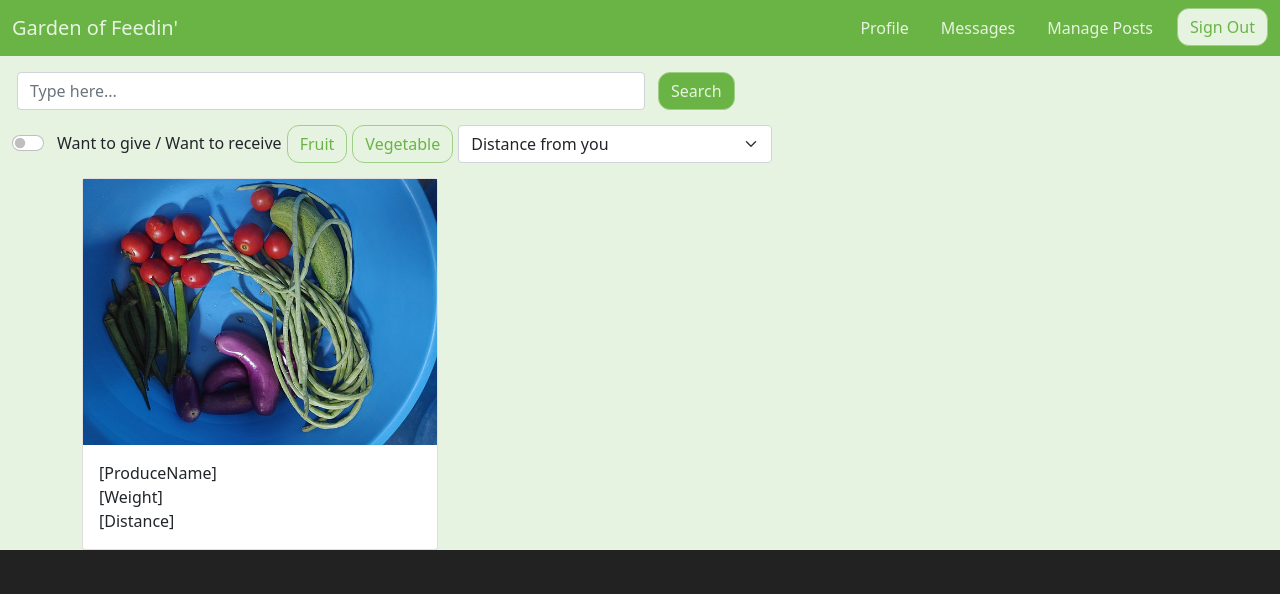
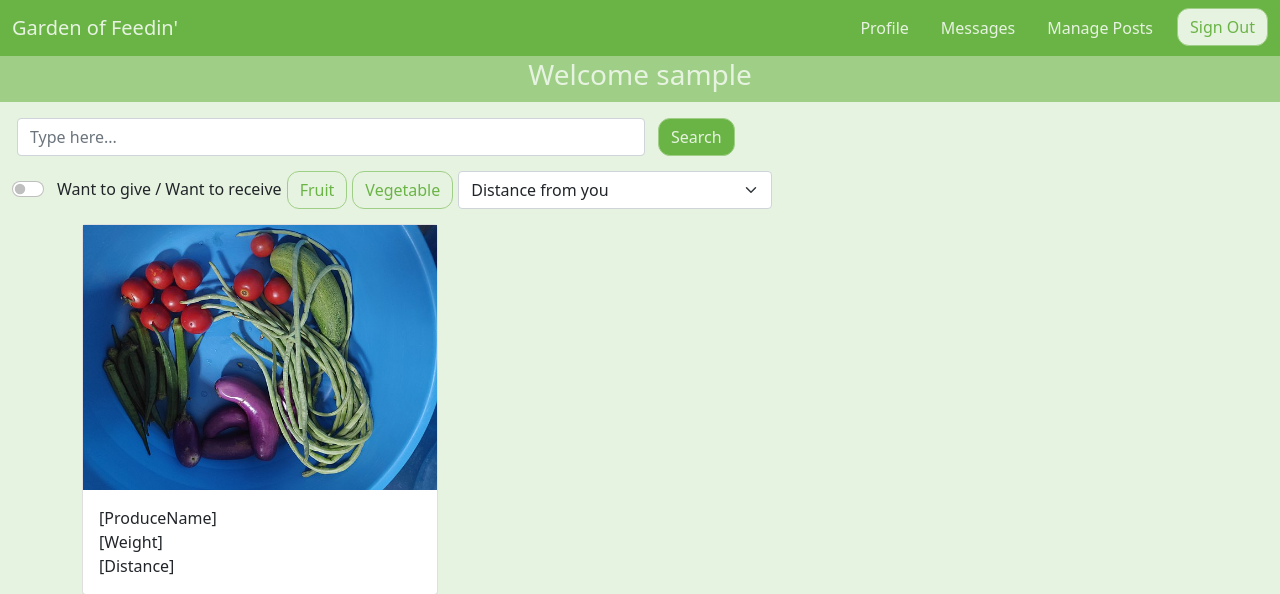
Before and after one commit to tomrichard3011/GardenOfFeedin, a Django app: template garden/gardenApp/templates/landing.html in a window 1280 px wide. Shown: the top 594 px of the page. Run offline with Django 3.2, Linux system fonts and the light colour scheme; the template is opened without the code that fills it: most values are stand-ins (such as "Sample title", 1, 10 or a date in 2020); some libraries are stand-ins or nearby versions.

Commit message:
Welcome header styling

```diff
--- a/garden/gardenApp/static/css/main.css
+++ b/garden/gardenApp/static/css/main.css
@@ -127,6 +127,16 @@ body {
     padding: 40px 0;
 }
 
+/* WELCOME */
+.welcome {
+	text-align: center;
+	padding: 2px 0;
+}
+.welcome h3{
+	color:#E7F3E1;
+}
+
+
 /* SEARCH FORM */
 .form-group {
 	margin-top: 16px;
--- a/garden/gardenApp/templates/landing.html
+++ b/garden/gardenApp/templates/landing.html
@@ -48,8 +48,14 @@
 			</div>
 		</nav>
 
+		<!-- Welcome Bar -->
+		<nav class="navbar-light navbar-expand-md" style="background-color: #9FCF86;">
+			<div class="welcome">
+ 			 <h3>Welcome {{ username }}</h3>
+			</div>
+		</nav>
+
 		<!-- Search bar and filtering options -->
-
 		<div class="container-fluid form-group">
 			<form class="d-flex">
         		<input class="form-control me-2 w-50" id="search" type="search" placeholder="Type here..." aria-label="Search">
```
